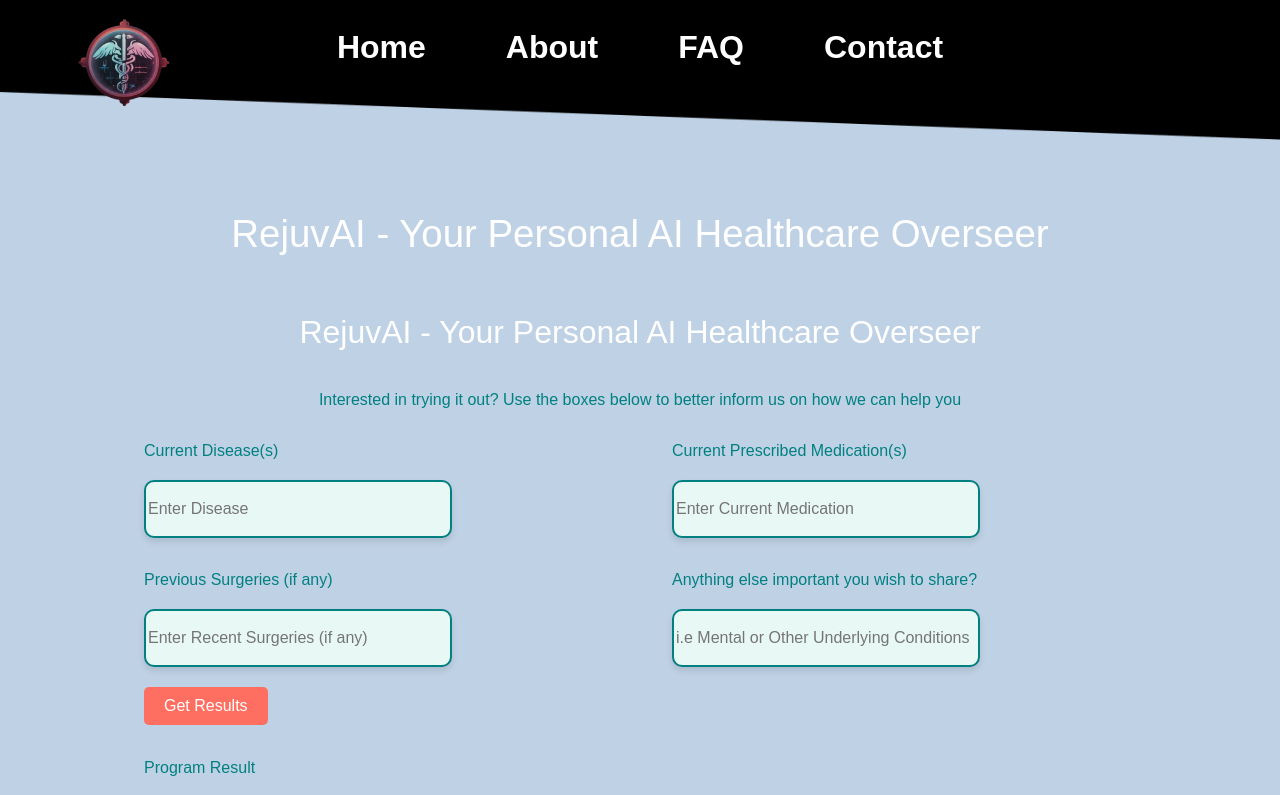
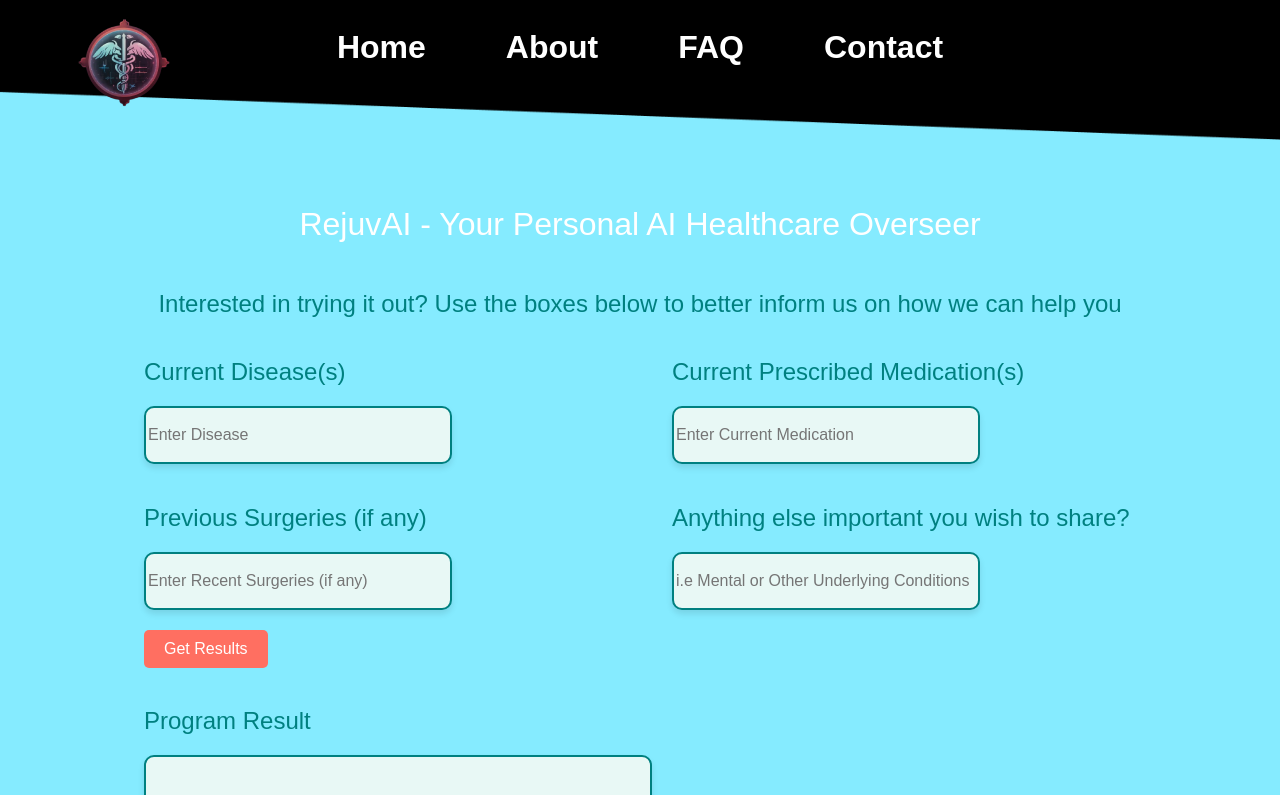
Before and after one commit to SameerSul/GoogleAIHackathonProject, a SvelteKit app: page / in a window 1280 px wide. Shown: the top 795 px of the page. Built offline with nearby package versions, Linux system fonts and the light colour scheme; a web font is replaced by a local one.

Commit message:
fixedhome

```diff
--- a/src/routes/+page.svelte
+++ b/src/routes/+page.svelte
@@ -3,7 +3,6 @@
 </script>
 
 <section>
-	<h1>RejuvAI - Your Personal AI Healthcare Overseer</h1>
 	<h1 class="larger-text">RejuvAI - Your Personal AI Healthcare Overseer</h1>
 	<h2 class="large-text">
 		Interested in trying it out? Use the boxes below to better inform us on how we can help you
@@ -75,7 +74,11 @@
 		color: #008080; /* Teal color for headings */
 	}
 
-	.larger-text {
+    .large-text {
+        font-size:1.5em;
+
+    }
+    .larger-text {
 		font-size: 2em;
 	}
 
--- a/src/routes/styles.css
+++ b/src/routes/styles.css
@@ -6,7 +6,7 @@
 	--font-body: 'Georama', Arial, -apple-system, BlinkMacSystemFont, 'Segoe UI', Roboto, Oxygen, Ubuntu,
 		Cantarell, 'Open Sans', 'Helvetica Neue', sans-serif;
 	--font-mono: 'Fira Mono', monospace;
-	--color-bg-1: #bfd1e5;
+	--color-bg-1: #85ebff;
 	--color-bg-2: #bfd1e5;
 	--color-theme-1: #ffffff;
 	--color-theme-2: #781e32;
```
